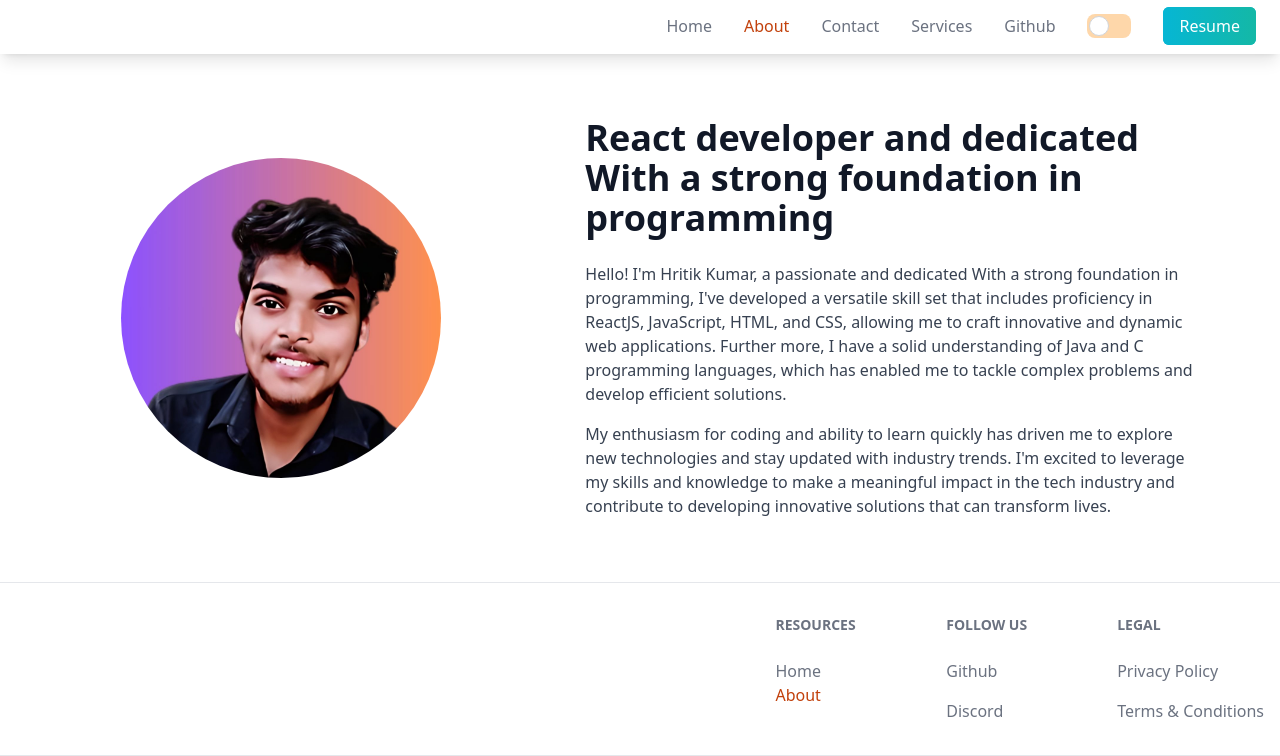
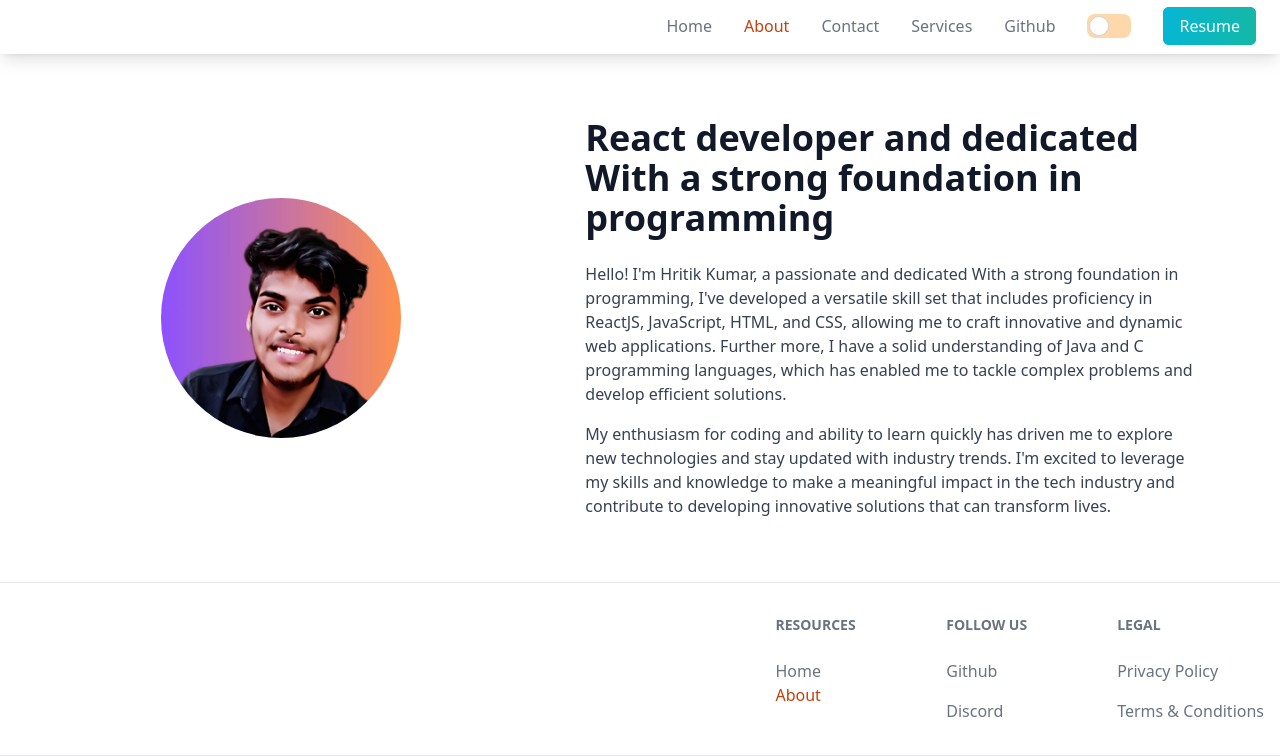
Before and after one commit to Hritik2816/React-My-Portfolio, a React (Vite) app in the folder HritikPortfolio/: page /about in a window 1280 px wide. Shown: the top 756 px of the page. Built offline with nearby package versions, Linux system fonts and the light colour scheme.

Commit message:
portfolio

```diff
--- a/HritikPortfolio/src/components/About/About.jsx
+++ b/HritikPortfolio/src/components/About/About.jsx
@@ -6,9 +6,9 @@ export default function About() {
     <div className="py-16 bg-white dark:bg-gray-800 dark:border-gray-700">
       <div className="container m-auto px-6 text-gray-600 md:px-12 xl:px-6">
         <div className="space-y-6 md:space-y-0 md:flex md:gap-6 lg:items-center lg:gap-12">
-          <div className="md:5/12 lg:w-5/12 sm:items-center">
-            <div className=' rounded-full w-80 h-80 mx-auto items-center overflow-hidden'>
-              <ImageComponent width={200} height={200} />
+          <div className="md:5/12 lg:w-5/12 ">
+            <div className=' rounded-full w-60 h-60 mx-auto items-center overflow-hidden'>
+              <ImageComponent />
             </div>
           </div>
           <div className="md:7/12 lg:w-6/12">
```
